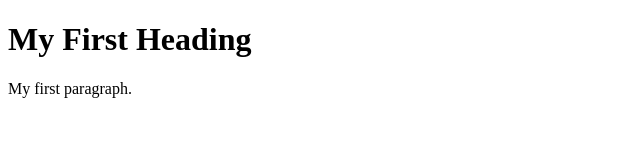
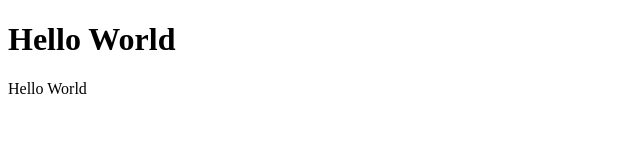
Before and after one commit to DerIngo/immosnatch, a plain HTML site: page index.html in a window 1280 px wide. Shown: the whole page, without its empty margins (0-640 px from the left). Drawn offline with Linux system fonts and the light colour scheme.

Commit message:
initial checkin

```diff
--- a/index.html
+++ b/index.html
@@ -1,10 +1,17 @@
 <!DOCTYPE html>
 <html>
+<head>
+<meta charset="UTF-8">
+<meta name="description" content="Immosnatch">
+<meta name="keywords" content="Immosnatch,Immobilien,Rendite,Rechner">
+<meta name="author" content="Ingo Kaulbach">
+<title>Immosnatch</title>
+</head>
 <body>
 
-<h1>My First Heading</h1>
+	<h1>Hello World</h1>
 
-<p>My first paragraph.</p>
+	<p>Hello World</p>
 
 </body>
 </html>
```
